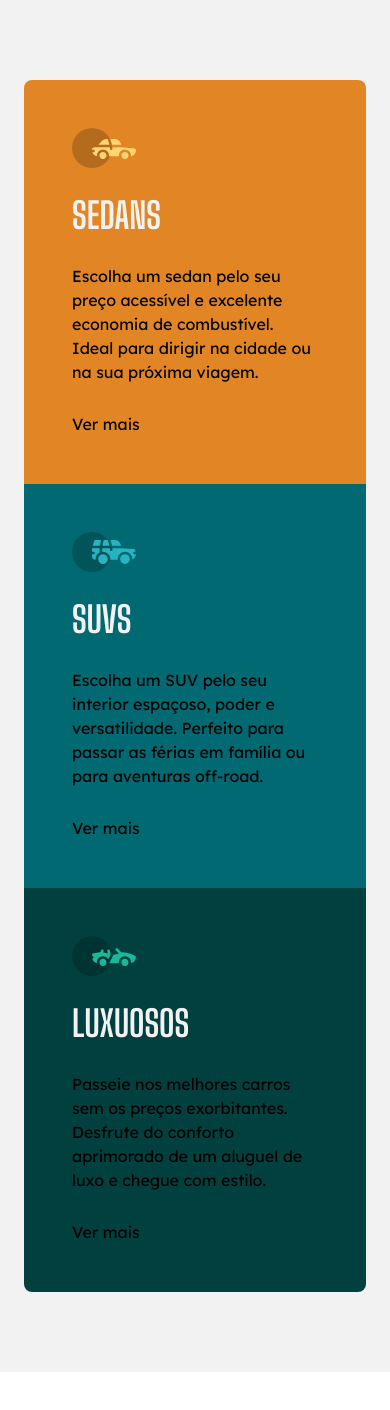
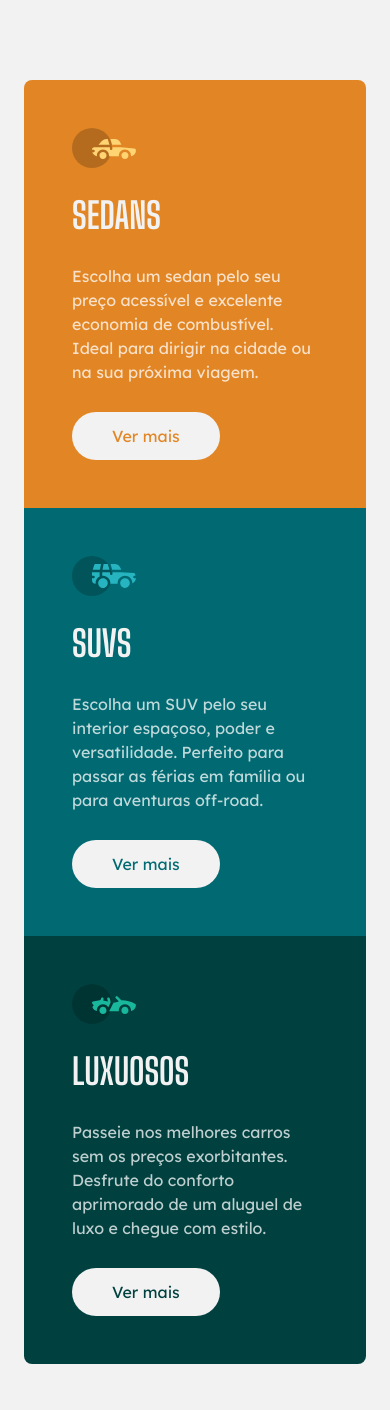
Before and after one commit to Joao-VictorRB/Projeto-Carros, a React (Vite) app: page / in a window 390 px wide. Shown: the top 1410 px of the page. Before the commit the page ends 1372 px from the top, so only its background shows below. Built offline with nearby package versions, Linux system fonts and the light colour scheme.

Commit message:
sétimo commit do App - versão mobile finalizada

```diff
--- a/src/App.jsx
+++ b/src/App.jsx
@@ -10,22 +10,22 @@
         <div className="bg-orange p-12 rounded-t-lg">
           <img src={iconSedans} alt="ícone de carrros sedan" className="mb-7" />
           <h2 className="font-shoulders mb-7 uppercase text-4xl font-bold text-offwhitebg" >Sedans</h2>
-          <p className="font-lexend mb-7">Escolha um sedan pelo seu preço acessível e excelente economia de combustível. Ideal para dirigir na cidade ou na sua próxima viagem.</p>
-          <a className="font-lexend" href="https://www.webmotors.com.br/sedans" target="_blank">Ver mais</a>
+          <p className="font-lexend mb-7 text-offwhite">Escolha um sedan pelo seu preço acessível e excelente economia de combustível. Ideal para dirigir na cidade ou na sua próxima viagem.</p>
+          <a className="font-lexend bg-offwhitebg block px-10 py-3 w-fit rounded-3xl text-orange" href="https://www.webmotors.com.br/sedans" target="_blank">Ver mais</a>
         </div>
 
         <div className="bg-green p-12">
           <img src={iconSuvs} alt="ícone de carrros Suvs" className="mb-7" />
           <h2 className="font-shoulders mb-7 uppercase text-4xl font-bold text-offwhitebg">SUVs</h2>
-          <p className="font-lexend mb-7">Escolha um SUV pelo seu interior espaçoso, poder e versatilidade. Perfeito para passar as férias em família ou para aventuras off-road.</p>
-          <a className="font-lexend" href="https://www.webmotors.com.br/suvs" target="_blank">Ver mais</a>
+          <p className="font-lexend mb-7 text-offwhite">Escolha um SUV pelo seu interior espaçoso, poder e versatilidade. Perfeito para passar as férias em família ou para aventuras off-road.</p>
+          <a className="font-lexend bg-offwhitebg block px-10 py-3 w-fit rounded-3xl text-green" href="https://www.webmotors.com.br/suvs" target="_blank">Ver mais</a>
         </div>
 
         <div className="bg-dark-green p-12 rounded-b-lg">
           <img src={iconLuxury} alt="ícone de carrros Luxury" className="mb-7"/>
           <h2 className="font-shoulders mb-7 uppercase text-4xl font-bold text-offwhitebg">Luxuosos</h2>
-          <p className="font-lexend mb-7">Passeie nos melhores carros sem os preços exorbitantes. Desfrute do conforto aprimorado de um aluguel de luxo e chegue com estilo.</p>
-          <a className="font-lexend" href="https://www.webmotors.com.br/carros-de-luxo" target="_blank">Ver mais</a>
+          <p className="font-lexend mb-7 text-offwhite">Passeie nos melhores carros sem os preços exorbitantes. Desfrute do conforto aprimorado de um aluguel de luxo e chegue com estilo.</p>
+          <a className="font-lexend bg-offwhitebg block px-10 py-3 w-fit rounded-3xl text-dark-green" href="https://www.webmotors.com.br/carros-de-luxo" target="_blank">Ver mais</a>
         </div>
 
 
```
